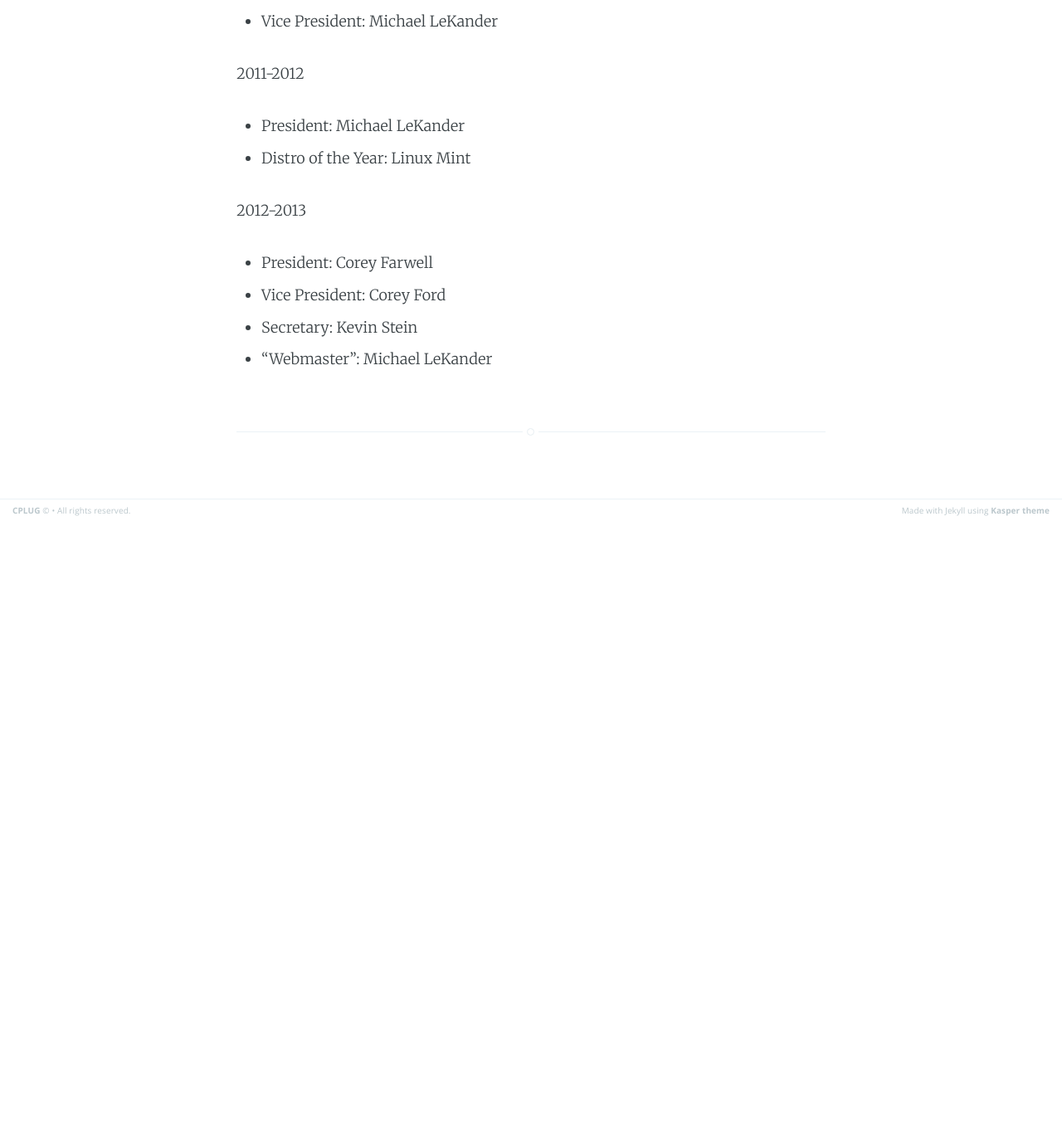
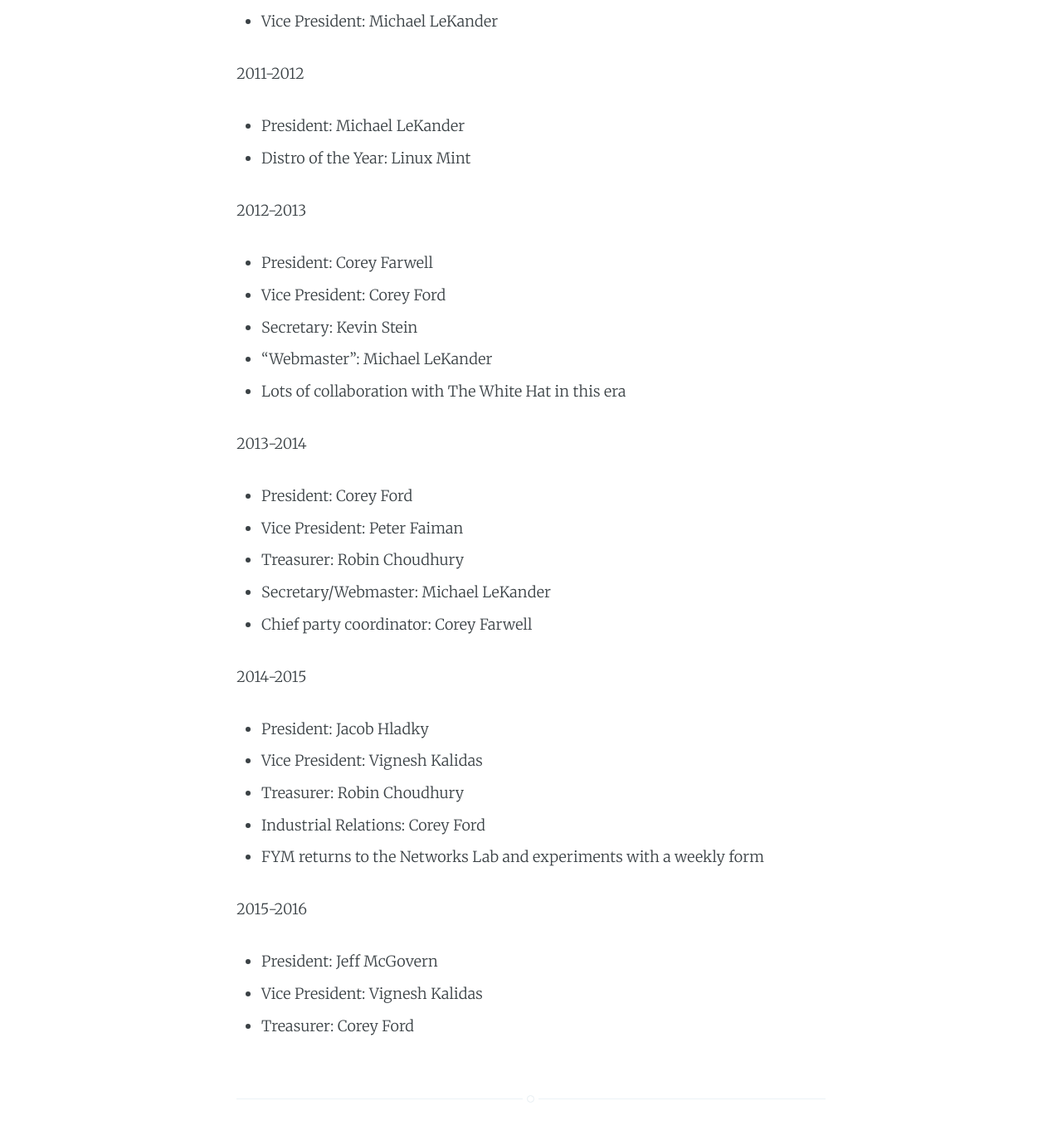
Before and after one commit to CPLUG/cplug.org-old, a Jekyll site: the page built from about/a-brief-history-of-cplug.md, in a window 1280 px wide and 1400 px high, scrolled down 3771 px. Shown: the top 1368 px of the window at 83% size. Built offline with Jekyll 4.4.1, drawn with Linux system fonts in a browser that asks for light colours; nearby versions of some CDN libraries; before the commit the page ends 4401 px from its top, so only the background shows below that; some of the changed text lies outside the part shown.

Commit message:
Update History page with recent officers

```diff
--- a/about/a-brief-history-of-cplug.md
+++ b/about/a-brief-history-of-cplug.md
@@ -4,7 +4,7 @@
 layout: page
 redirect_from: /a-brief-history-of-cplug/
 ---
-Originally written by **Rob McCready **on the CPLUG message board.
+Originally written by **Rob McCready** on the CPLUG message board.
 
 > <pre>Some people have asked me to compile a history (as best I remember it) of
 the Cal Poly Linux Users Group. This will by no means be complete as I was
@@ -125,4 +125,27 @@
 *   President: Corey Farwell
 *   Vice President: Corey Ford
 *   Secretary: Kevin Stein
-*   &#8220;Webmaster&#8221;: Michael LeKander
+*   "Webmaster": Michael LeKander
+* Lots of collaboration with The White Hat in this era
+
+2013-2014
+
+* President: Corey Ford
+* Vice President: Peter Faiman
+* Treasurer: Robin Choudhury
+* Secretary/Webmaster: Michael LeKander
+* Chief party coordinator: Corey Farwell
+
+2014-2015
+
+* President: Jacob Hladky
+* Vice President: Vignesh Kalidas
+* Treasurer: Robin Choudhury
+* Industrial Relations: Corey Ford
+* FYM returns to the Networks Lab and experiments with a weekly form
+
+2015-2016
+
+* President: Jeff McGovern
+* Vice President: Vignesh Kalidas
+* Treasurer: Corey Ford
```
